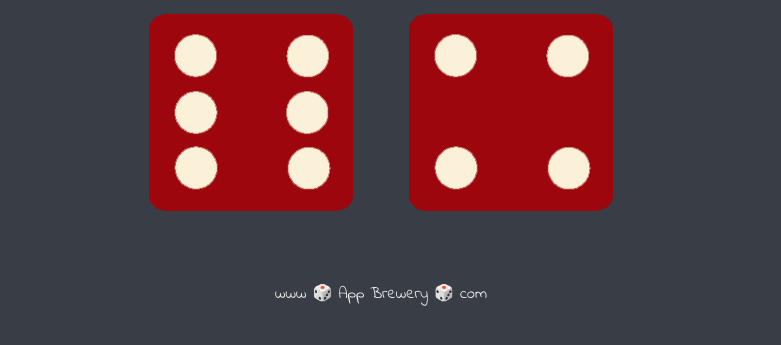
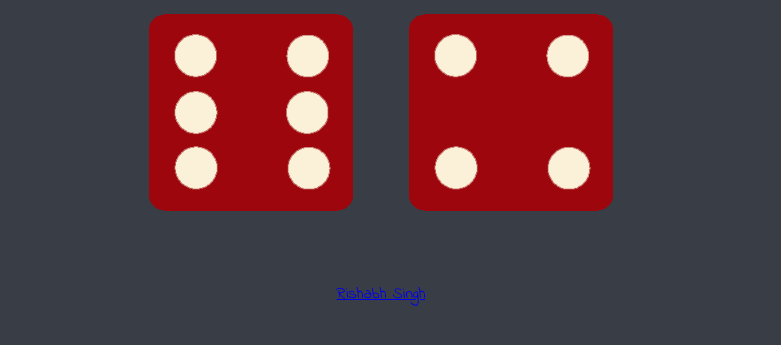
Before and after one commit to singhrishabh93/DiceGame, a plain HTML site: page index.html in a window 1280 px wide. Shown: the part 321-666 px from the top of the page, without its empty margins (259-1040 px from the left). Drawn offline with Linux system fonts and the light colour scheme.

Commit message:
Updated index file

```diff
--- a/index.html
+++ b/index.html
@@ -28,6 +28,6 @@
   </body>
 
   <footer>
-    www 🎲 App Brewery 🎲 com
+    <a href="bit.ly/rishabh-portfolio">Rishabh Singh<a>
   </footer>
 </html>
```
